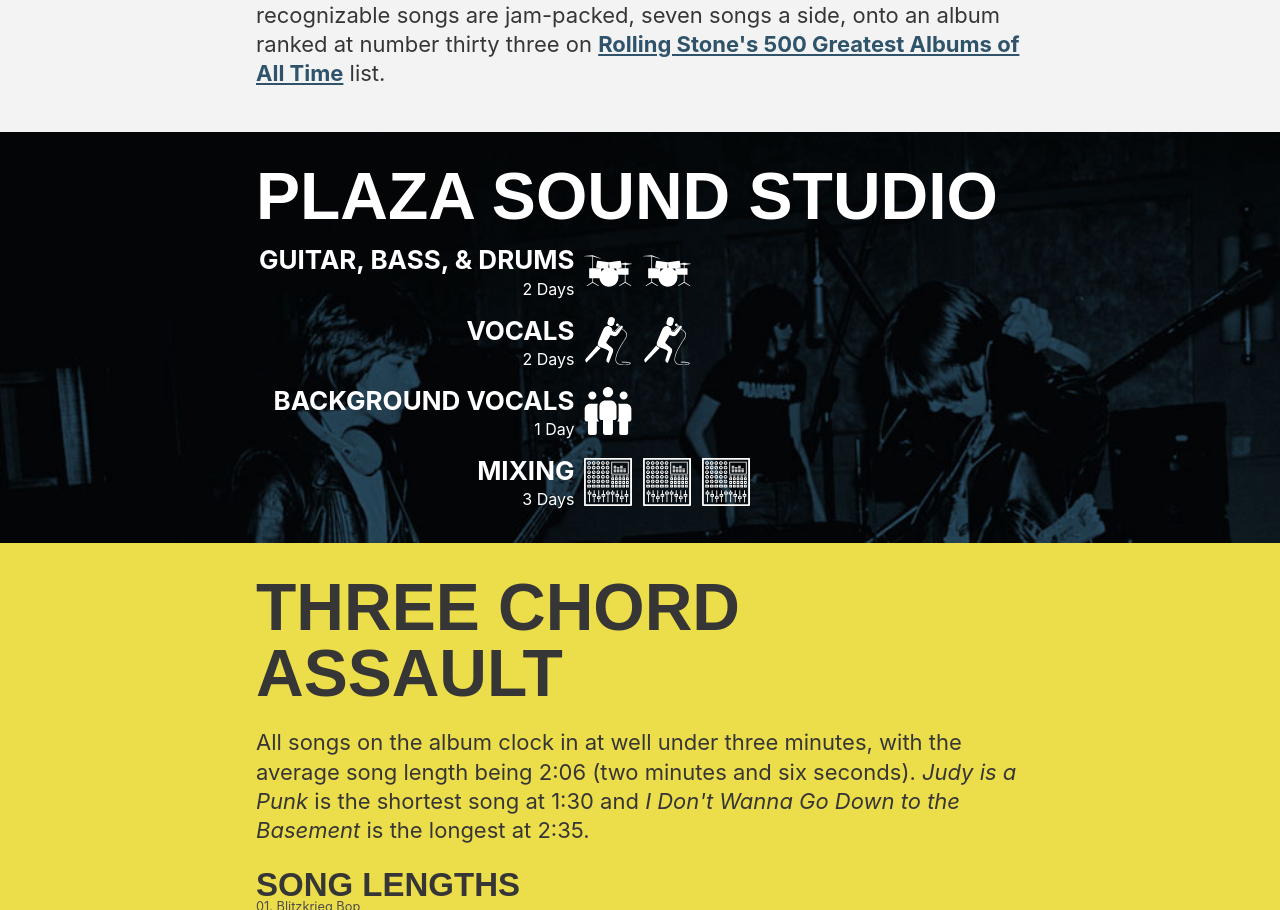
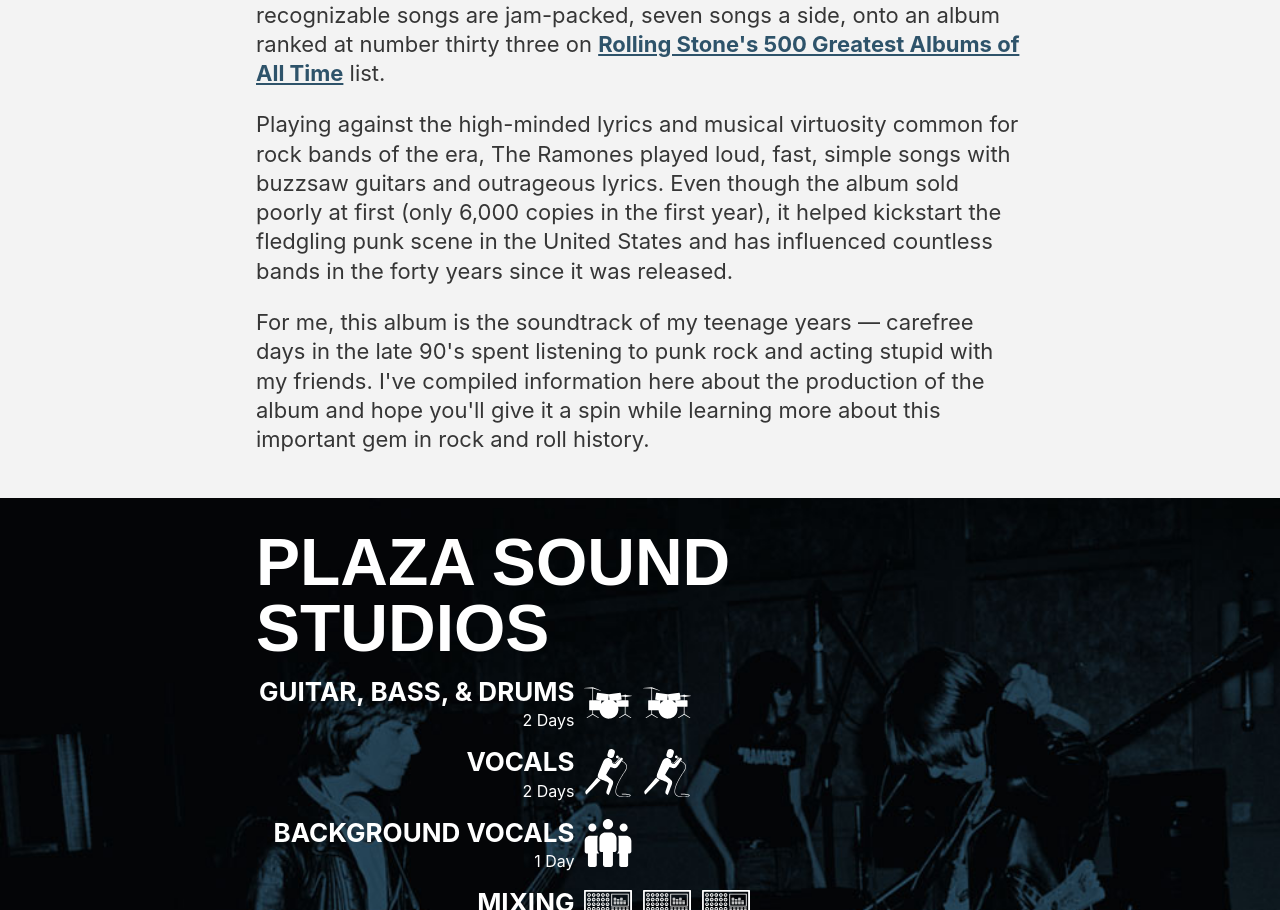
Before and after one commit to bowmanmc/ramones, a Vue app: page / in a window 1280 px wide. Shown: the part 1110-2020 px from the top of the page. Built offline with nearby package versions, Linux system fonts and the light colour scheme; a web font is replaced by a local one.

Commit message:
introduction

```diff
--- a/src/components/Introduction.vue
+++ b/src/components/Introduction.vue
@@ -12,6 +12,25 @@
                 onto an album ranked at number thirty three on
                 <a href="https://www.rollingstone.com/music/music-lists/500-greatest-albums-of-all-time-156826/">Rolling Stone's 500 Greatest Albums of All Time</a>
                 list.
+            </p>
+            <p>
+                Playing against the high-minded
+                lyrics and musical virtuosity common for rock bands of the era,
+                The Ramones played loud, fast, simple songs with buzzsaw guitars
+                and outrageous lyrics.
+
+                Even though the album sold poorly at first
+                (only 6,000 copies in the first year), it helped kickstart
+                the fledgling punk scene in the United States and has
+                influenced countless bands in the forty years since it was released.
+            </p>
+            <p>
+                For me, this album is the soundtrack of my teenage years &mdash;
+                carefree days in the late 90's spent listening to punk rock and
+                acting stupid with my friends. I've compiled information here
+                about the production of the album and hope you'll give it a
+                spin while learning
+                more about this important gem in rock and roll history.
             </p>
         </div>
     </div>
--- a/src/components/Studio.vue
+++ b/src/components/Studio.vue
@@ -1,7 +1,7 @@
 <template>
     <div class="Studio">
         <div class="content">
-            <h2>Plaza Sound Studio</h2>
+            <h2>Plaza Sound Studios</h2>
             <svg xmlns="http://www.w3.org/2000/svg" style="display: none;">
                 <defs>
                     <symbol id="drums" viewBox="0 0 90 58.8">
```
